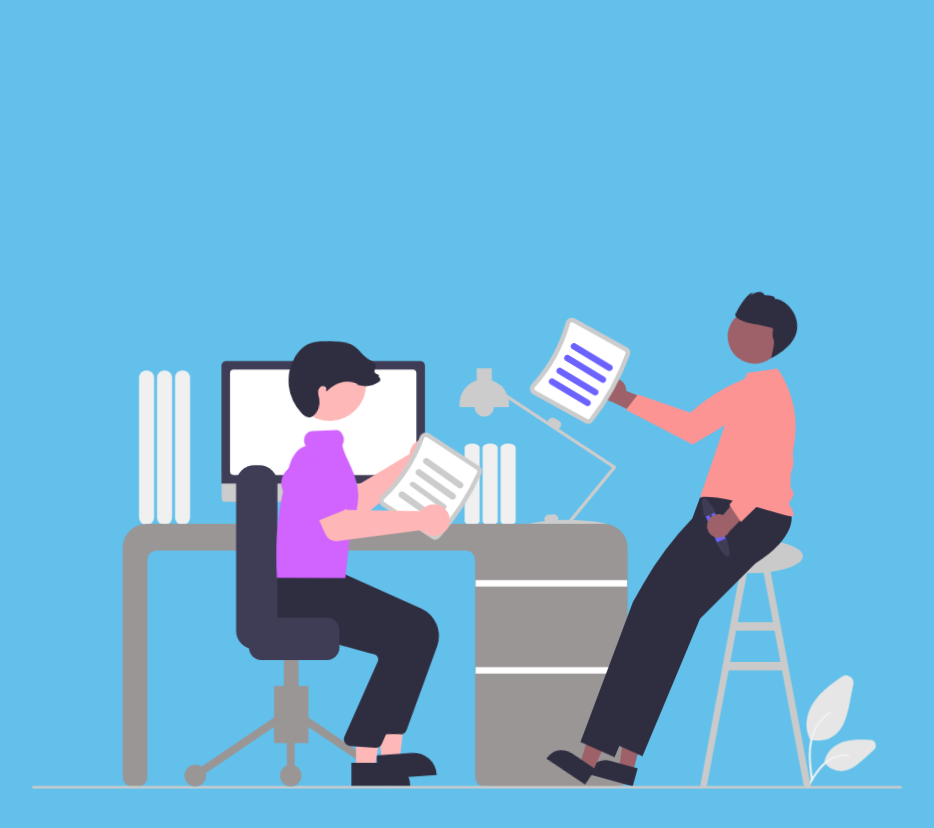
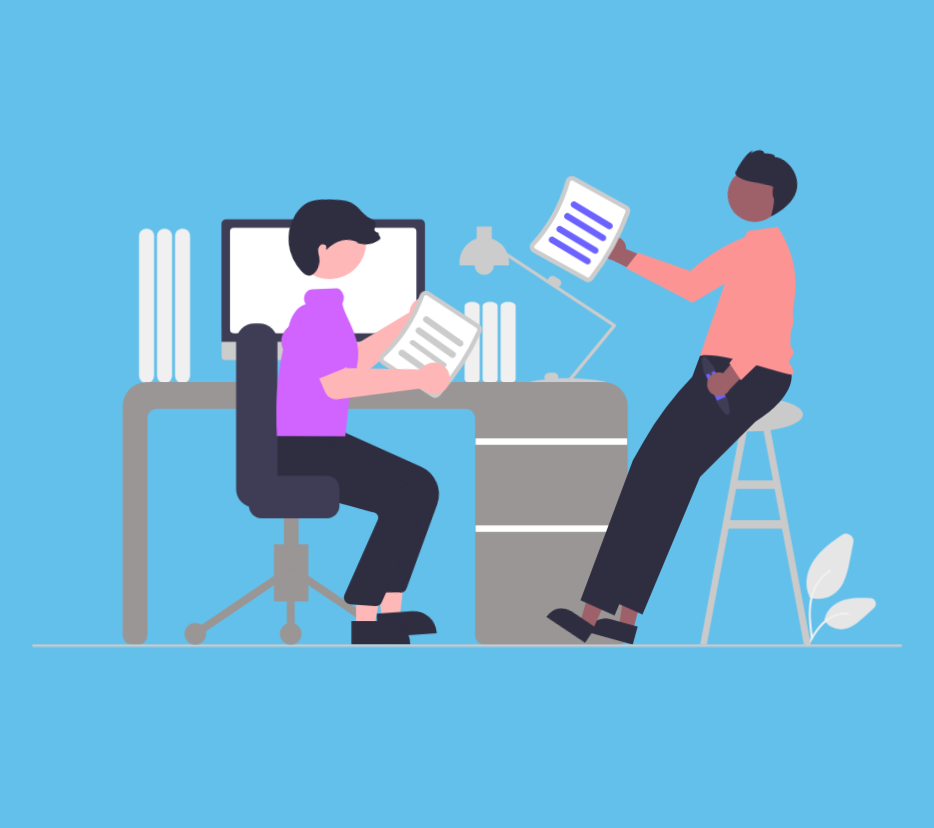
Before and after one commit to thriplebee/svg_office_image_animation, a plain HTML site: page index.html in a window 1280 px wide. Shown: the whole page, without its empty margins (173-1107 px from the left). After the commit the page ends 800 px from the top, so only its background shows below. Drawn offline with Linux system fonts and the light colour scheme.

Commit message:
Code updated

```diff
--- a/style.css
+++ b/style.css
@@ -19,10 +19,12 @@ body{
 .container{
     max-width: 1000px;
     width: 100%;
+    height: 50%;
 }
 
 svg{
     width: 100%;
+    height: 100%;
 }
 
 /* -----Animations----- */
```
